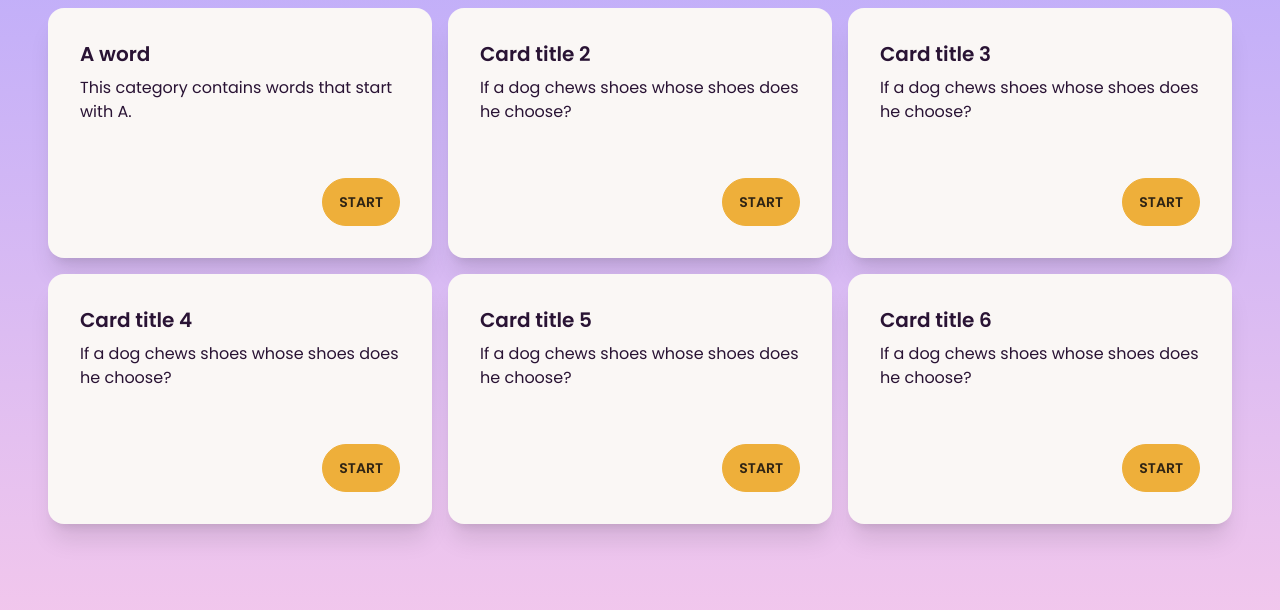
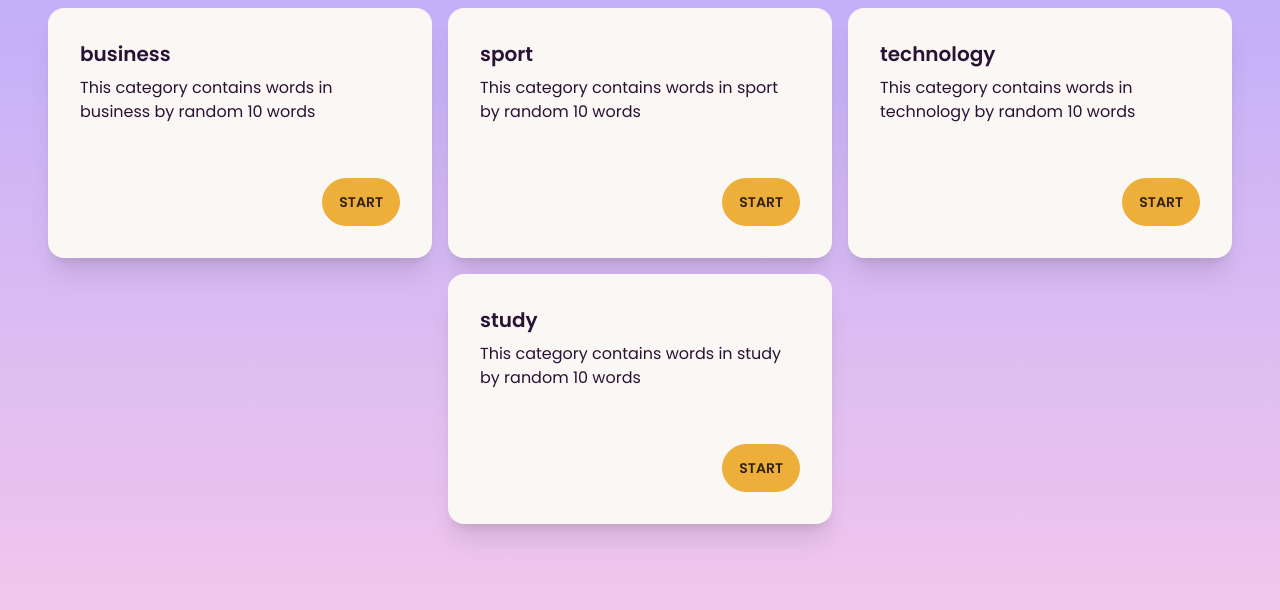
Before and after one commit to WordWiseProject/WordWise, a Django app: page / in a window 1280 px wide. Shown: the part 68-678 px from the top of the page. Run offline with Django 4.2, Linux system fonts and the light colour scheme; parts of the project's set-up code (start-up, migrations or seed data) failed here and were passed over; some libraries are stand-ins or nearby versions.

Commit message:
Refs #13: refactor name back button to next button & add collection in index page

```diff
--- a/wordwise/static/js/flashcard.js
+++ b/wordwise/static/js/flashcard.js
@@ -1,7 +1,8 @@
 const showButton = document.getElementById("showButton");
-const backButton = document.getElementById("backButton");
+const nextButton = document.getElementById("nextButton");
 const card = document.getElementById("card");
 let isFlipped = false;
+let word = document.getElementById("word");
 
 showButton.addEventListener("click", () => {
     if (!isFlipped) {
@@ -12,7 +13,7 @@ showButton.addEventListener("click", () => {
     }
 });
 
-backButton.addEventListener("click", () => {
+nextButton.addEventListener("click", () => {
     if (isFlipped) {
         card.style.transform = "rotateY(0deg)";
         card.querySelector(".card-front").style.display = "block";
--- a/wordwise/templates/wordwise/flashcard.html
+++ b/wordwise/templates/wordwise/flashcard.html
@@ -33,7 +33,7 @@
                     <p class="text-black ml-1">inspiring great affection; delightful; charming.</p>
                 </div>
                 <div class="button-container">
-                    <button class="btn btn-primary" id="backButton">Next</button>
+                    <button class="btn btn-primary" id="nextButton">Next</button>
                 </div>
             </div>
         </div>
--- a/wordwise/templates/wordwise/index.html
+++ b/wordwise/templates/wordwise/index.html
@@ -13,74 +13,19 @@
 
     <div class="flex flex-wrap justify-center">
         <!-- First Line -->
+      {% for type in type_of %}
         <div class="p-2">
             <div class="card w-96 bg-base-100 shadow-xl" style="height: 250px;">
                 <div class="card-body">
-                    <h2 class="card-title">A word</h2>
-                    <p>This category contains words that start with A.</p>
+                    <h2 class="card-title">{{ type }}</h2>
+                    <p>This category contains words in {{ type }} by random 10 words</p>
                     <div class="card-actions justify-end">
-                        <a href="{% url 'flashcard' %}" class="btn btn-accent">Start</a>
+                        <a href="{% url 'flashcard' type %}" class="btn btn-accent">Start</a>
                     </div>
                 </div>
             </div>
         </div>
-        <div class="p-2">
-            <div class="card w-96 bg-base-100 shadow-xl" style="height: 250px;">
-                <div class="card-body">
-                    <h2 class="card-title">Card title 2</h2>
-                    <p>If a dog chews shoes whose shoes does he choose?</p>
-                    <div class="card-actions justify-end">
-                        <button class="btn btn-accent">Start</button>
-                    </div>
-                </div>
-            </div>
-        </div>
-        <div class="p-2">
-            <div class="card w-96 bg-base-100 shadow-xl" style="height: 250px;">
-                <div class="card-body">
-                    <h2 class="card-title">Card title 3</h2>
-                    <p>If a dog chews shoes whose shoes does he choose?</p>
-                    <div class="card-actions justify-end">
-                        <button class="btn btn-accent">Start</button>
-                    </div>
-                </div>
-            </div>
-        </div>
-
-        <!-- Second Line -->
-        <div class="p-2">
-            <div class="card w-96 bg-base-100 shadow-xl" style="height: 250px;">
-                <div class="card-body">
-                    <h2 class="card-title">Card title 4</h2>
-                    <p>If a dog chews shoes whose shoes does he choose?</p>
-                    <div class="card-actions justify-end">
-                        <button class="btn btn-accent">Start</button>
-                    </div>
-                </div>
-            </div>
-        </div>
-        <div class="p-2">
-            <div class="card w-96 bg-base-100 shadow-xl" style="height: 250px;">
-                <div class="card-body">
-                    <h2 class="card-title">Card title 5</h2>
-                    <p>If a dog chews shoes whose shoes does he choose?</p>
-                    <div class="card-actions justify-end">
-                        <button class="btn btn-accent">Start</button>
-                    </div>
-                </div>
-            </div>
-        </div>
-        <div class="p-2">
-            <div class="card w-96 bg-base-100 shadow-xl" style="height: 250px;">
-                <div class="card-body">
-                    <h2 class="card-title">Card title 6</h2>
-                    <p>If a dog chews shoes whose shoes does he choose?</p>
-                    <div class="card-actions justify-end">
-                        <button class="btn btn-accent">Start</button>
-                    </div>
-                </div>
-            </div>
-        </div>
+      {% endfor %}
     </div>
 </body>
 </html>
```
